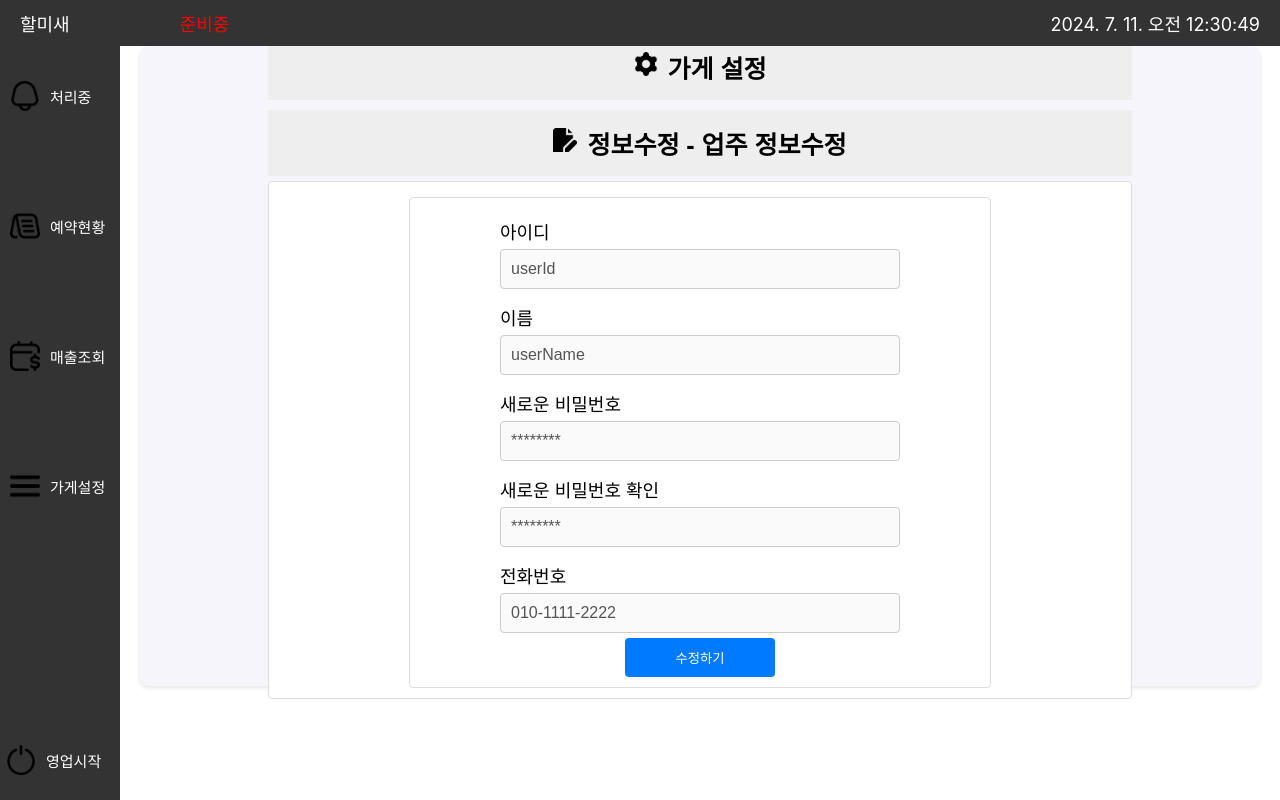
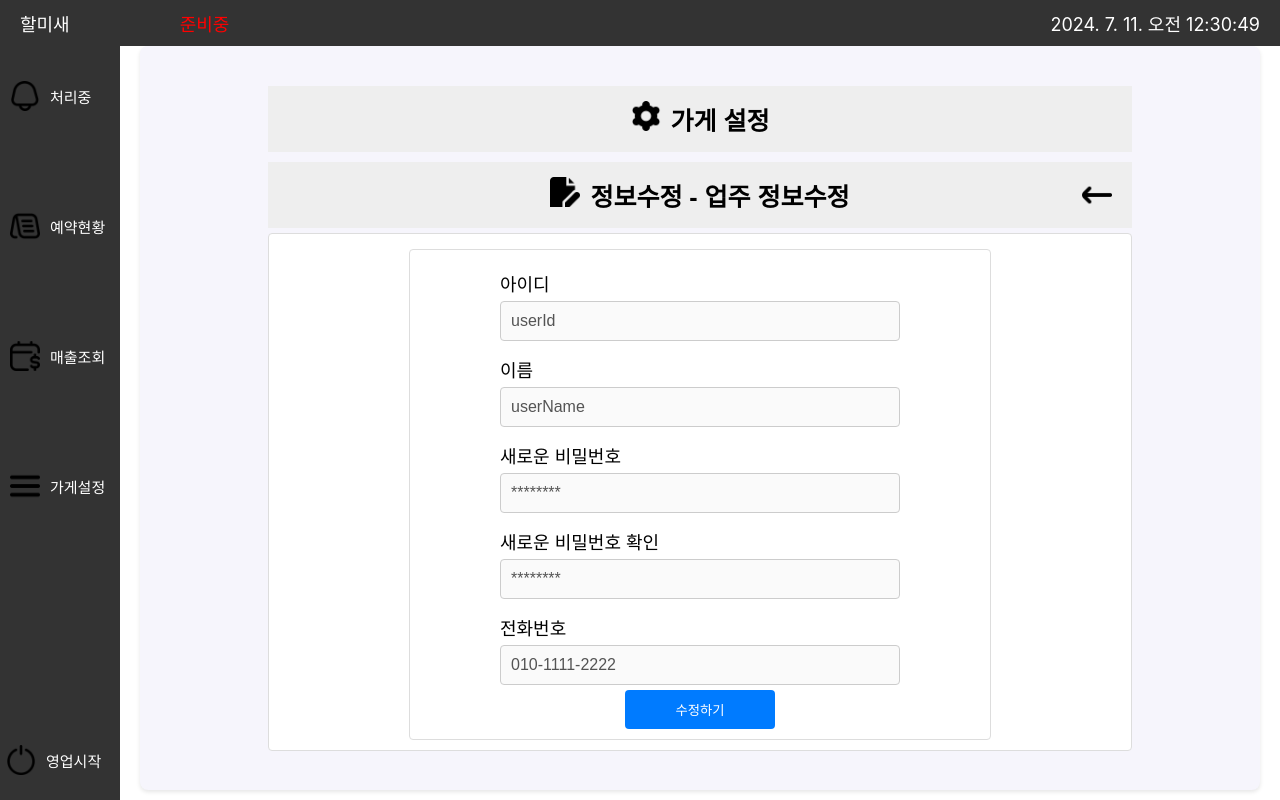
Before and after one commit to halmisae/FrontEnd-owner, a React (Create React App) app: page /owner-info in a window 1280 px wide. Built offline with nearby package versions, Linux system fonts and the light colour scheme.

Commit message:
add back-space image to according title

```diff
--- a/src/App.css
+++ b/src/App.css
@@ -11,6 +11,6 @@
 
 .content {
     flex: 1;
-    padding: 0 20px 20px 20px;
+    padding: 0 20px 0 20px;
     overflow: auto;
 }
--- a/src/components/StoreAccording.jsx
+++ b/src/components/StoreAccording.jsx
@@ -1,8 +1,11 @@
 import React,{useState}from "react";
-import "../scss/StoreAccording.css"
+import {useNavigate} from "react-router-dom";
+import backIcon from "../assets/back-space.png";
+import "../scss/StoreAccording.css";
 
 const StoreAccording = ({title,icon,children,isCollapsible, alwaysVisible}) =>{
     const [isOpen, setIsOpen] = useState(alwaysVisible);
+    const navigate = useNavigate();
 
     const toggleAction  =()=>{
         if (isCollapsible){
@@ -10,11 +13,23 @@ const StoreAccording = ({title,icon,children,isCollapsible, alwaysVisible}) =>{
         }
     };
 
+    const handleGoBack =()=>{
+        navigate(-1);
+    };
+
     return(
         <div className={"according"}>
             <button className={"according-title"} onClick={toggleAction}>
                 <span className={"icon"}>{icon}</span>
                 {title}
+                {alwaysVisible && (
+                    <img
+                        src={backIcon}
+                        alt={"뒤로 가기"}
+                        className={"back-icon"}
+                        onClick={handleGoBack}
+                    />
+                )}
             </button>
             {(isOpen || alwaysVisible)&& (<div className={"according-content"}>{children}</div>)}
         </div>
--- a/src/scss/StoreAccording.css
+++ b/src/scss/StoreAccording.css
@@ -4,6 +4,7 @@
 }
 
 .according-title {
+    position: relative;
     background-color: #eee;
     border: none;
     outline: none;
@@ -24,8 +25,8 @@
 }
 
 .according-title .accordion-icon {
-    width: 24px;
-    height: 24px;
+    width: 30px;
+    height: 30px;
 }
 
 .according-content {
@@ -38,3 +39,11 @@
     margin-top: 5px;
     align-items: center;
 }
+
+.back-icon {
+    position: absolute;
+    right: 20px;
+    width: 30px;
+    height: 30px;
+    cursor: pointer;
+}
--- a/src/scss/StoreSetting.css
+++ b/src/scss/StoreSetting.css
@@ -8,7 +8,7 @@
     align-items: center;
     justify-content: center;
     position: relative;
-    height: 600px;
+    height: 88vh;
 }
 
 
```
Also changed, not shown: src/assets/back-space.png (added).
